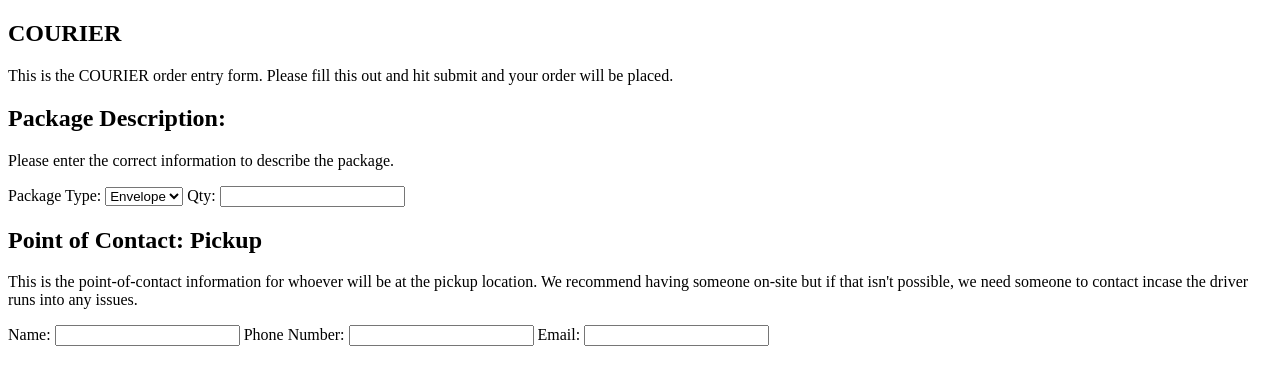
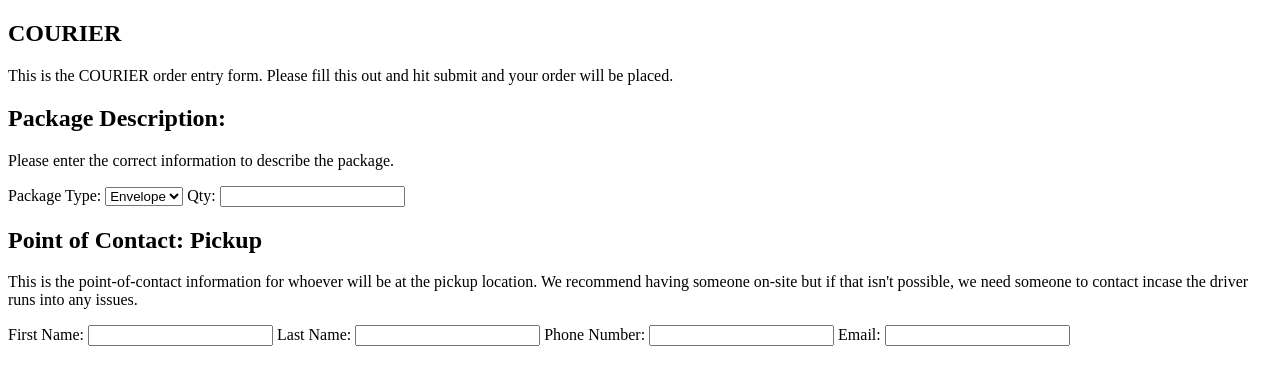
Before and after one commit to CMWolfe922/Scratch-Web-Development, a plain HTML site: page templates/orders.html in a window 1280 px wide. Drawn offline with Linux system fonts and the light colour scheme.

Commit message:
Made the PickUp information consolidated to one line for label and input

```diff
--- a/templates/orders.html
+++ b/templates/orders.html
@@ -48,14 +48,13 @@
         </div>
         <div>
             <!-- Contact Info -->
-            <label for="pu_contact">Name: </label>
-            <input type="text" name="pu_contact" id="PoC-name">
+            <label for="pu-poc-fname">First Name: <input type="text" name="pu-poc-fname" id="PoC-fname"></label>
 
-            <label for="pu_number">Phone Number:</label>
-            <input type="tel" name="pu_number" id="PoC-phone_number">
+            <label for="pu-poc-lname">Last Name: <input type="text" name="pu-poc-lname" id="PoC-lname"></label>
 
-            <label for="pu_email">Email:</label>
-            <input type="email" name="pu_email" id="PoC-email">
+            <label for="pu_number">Phone Number: <input type="tel" name="pu_number" id="PoC-phone_number"></label>
+
+            <label for="pu_email">Email: <input type="email" name="pu_email" id="PoC-email"></label>
         </div>
     </form>
 </body>
```
